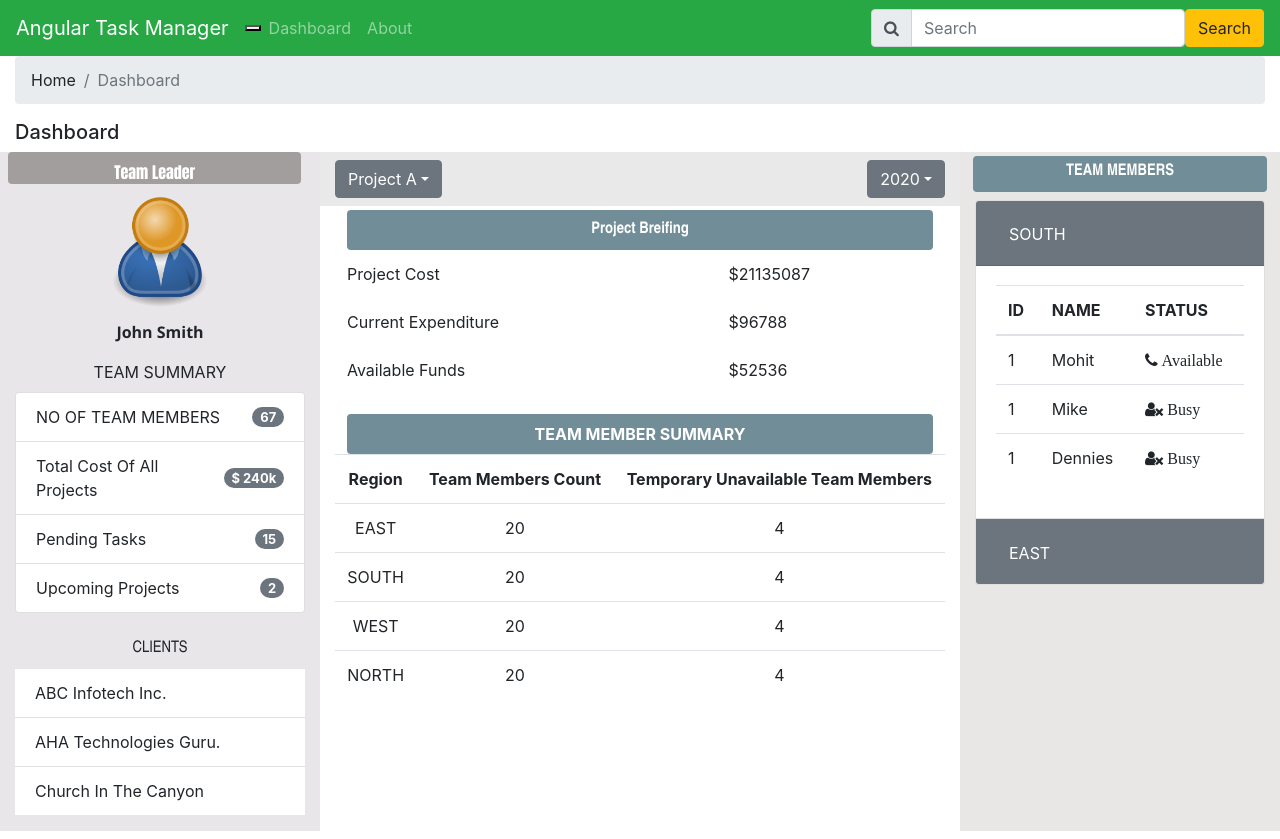
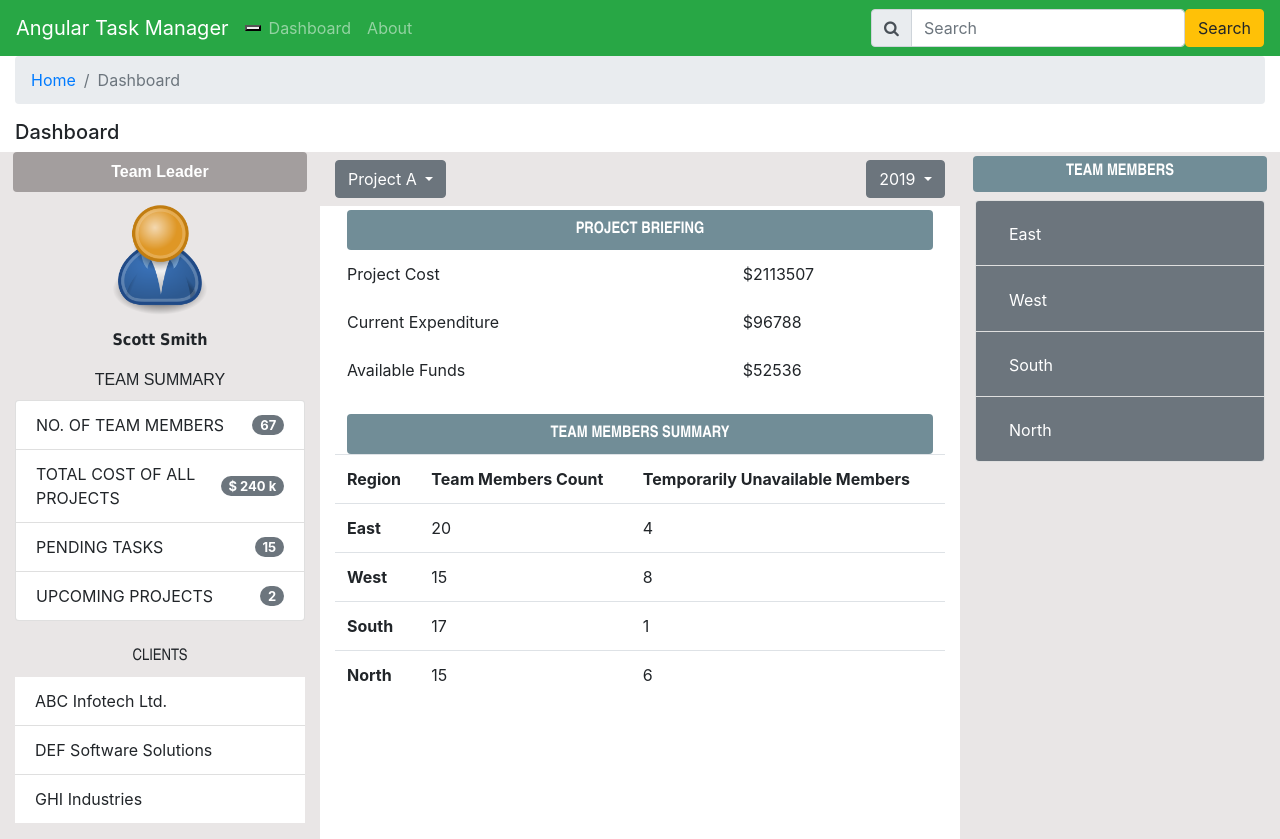
Before and after one commit to devmo2017/angular, an Angular app in the folder TaskManager/: page /dashboard in a window 1280 px wide. Built offline with nearby package versions, Linux system fonts and the light colour scheme.

Commit message:
updated dashboard for ngfor and json objects

```diff
--- a/TaskManager/src/app/dashboard/dashboard.component.html
+++ b/TaskManager/src/app/dashboard/dashboard.component.html
@@ -1,84 +1,81 @@
 <nav>
   <ol class="breadcrumb">
-    <li class="breadcrumb-item"><a routeLink="dashboard">Home</a></li>
+    <li class="breadcrumb-item"><a routerLink="/">Home</a></li>
     <li class="breadcrumb-item active">Dashboard</li>
   </ol>
 </nav>
+
 <h5>Dashboard</h5>
 <div class="row">
-  <div class="col-lg-3 pb-3" style="background-color: #e9e6e9;">
+  <div class="col-lg-3 pb-3" style="background-color:#e9e6e6">
     <div class="row">
-      <div class="col-11 text-white text-center mx-2 rounded pt-2 pv-2 font-weight-bold"
-        style="background-color: #a39e9e; font-family: Impact, Haettenschweiler, 'Arial Narrow Bold', sans-serif;">
-        {{Designation}}
-      </div>
+      <div class="col-11 text-white text-center mx-auto rounded pt-2 pb-2 font-weight-bold"
+        style="background-color:#a39e9e; font-family:  'Arial Narrow Bold', sans-serif">{{Designation}}</div>
       <div class="col-12 text-center mt-2">
         <img src="assets/user.png" width="120px">
       </div>
-      <div class="col-12 text-center pt-2 pb-2 font-weight-bold"
-        style="font-family: 'Segoe UI', Tahoma, Geneva, Verdana, sans-serif;">
+      <div class="col-12 text-center pt-2 pb-2 font-weight-bold" style="font-family: Tahoma">
         {{Username}}
       </div>
-      <div class="col-12 text-center pt-2 pb-2 font-family: Arial">TEAM SUMMARY</div>
+      <div class="col-12 text-center pt-2 pb-2" style="font-family: Arial">TEAM SUMMARY</div>
       <div class="col-12 mb-3">
         <ul class="list-group">
-          <li class="list-group-item d-flex justify-content-between align-items-center">NO OF TEAM MEMBERS
-            <span class="badge badge-secondary badge-pill" style="font-size: 13px;">{{NoOfTeamMembers}}</span>
+          <li class="list-group-item d-flex justify-content-between align-items-center">
+            NO. OF TEAM MEMBERS
+            <span class="badge badge-secondary badge-pill" style="font-size:13px">{{NoOfTeamMembers}}</span>
           </li>
-          <li class="list-group-item d-flex justify-content-between align-items-center">Total Cost Of All Projects
-            <span class="badge badge-secondary badge-pill" style="font-size: 13px;">$ {{TotalCostOfAllProjects}}k</span>
+          <li class="list-group-item d-flex justify-content-between align-items-center">
+            TOTAL COST OF ALL PROJECTS
+            <span class="badge badge-secondary badge-pill" style="font-size:13px">$ {{TotalCostOfAllProjects}} k</span>
           </li>
-          <li class="list-group-item d-flex justify-content-between align-items-center">Pending Tasks
-            <span class="badge badge-secondary badge-pill" style="font-size: 13px;">{{PendingTasks}}</span>
+          <li class="list-group-item d-flex justify-content-between align-items-center">
+            PENDING TASKS
+            <span class="badge badge-secondary badge-pill" style="font-size:13px">{{PendingTasks}}</span>
           </li>
-          <li class="list-group-item d-flex justify-content-between align-items-center">Upcoming Projects
-            <span class="badge badge-secondary badge-pill" style="font-size: 13px;">{{UpComingProjects}}</span>
+          <li class="list-group-item d-flex justify-content-between align-items-center">
+            UPCOMING PROJECTS
+            <span class="badge badge-secondary badge-pill" style="font-size:13px">{{UpComingProjects}}</span>
           </li>
         </ul>
       </div>
-      <div class="col-12 text-center pt-2 pb-2" style="font-family: Arial Narrow;">CLIENTS</div>
+      <div class="col-12 text-center pt-2 pb-2" style="font-family: 'Arial Narrow'">CLIENTS</div>
       <div class="col-12">
         <ul class="list-group list-group-flush">
-          <li class="list-group-item">ABC Infotech Inc.</li>
-          <li class="list-group-item">AHA Technologies Guru.</li>
-          <li class="list-group-item">Church In The Canyon</li>
+          <li class="list-group-item" *ngFor="let client of Clients">{{client}}</li>
         </ul>
       </div>
     </div>
   </div>
   <div class="col-lg-6">
     <div class="row">
-      <div class="col-12 pt-0 pb-2" style="background-color: #e9e9e9;">
+      <div class="col-12 pt-0 pb-2" style="background-color:#e9e6e6">
         <div class="row mt-2">
           <div class="col-6 text-left">
             <div class="dropdown">
               <button class="btn btn-secondary dropdown-toggle" type="button" id="dropdownMenuButton"
-                data-toggle="dropdown">Project A</button>
+                data-toggle="dropdown">
+                Project A
+              </button>
               <div class="dropdown-menu">
-                <a class="dropdown-item" href="#">Project A</a>
-                <a class="dropdown-item" href="#">Project B</a>
-                <a class="dropdown-item" href="#">Project C</a>
-                <a class="dropdown-item" href="#">Project D</a>
+                <a class="dropdown-item" href="#" *ngFor="let project of Projects">{{project}}</a>
               </div>
             </div>
           </div>
           <div class="col-6 text-right">
             <div class="dropdown">
               <button class="btn btn-secondary dropdown-toggle" type="button" id="dropdownMenuButton"
-                data-toggle="dropdown">2020</button>
+                data-toggle="dropdown">
+                2019
+              </button>
               <div class="dropdown-menu">
-                <a class="dropdown-item" href="#">2019</a>
-                <a class="dropdown-item" href="#">2018</a>
-                <a class="dropdown-item" href="#">2017</a>
-                <a class="dropdown-item" href="#">2016</a>
+                <a class="dropdown-item" href="#" *ngFor="let year of Years">{{year}}</a>
               </div>
             </div>
           </div>
         </div>
       </div>
       <div class="col-11 mx-auto mt-1 text-white text-center pt-2 pb-2 mx-auto rounded font-weight-bold"
-        style="background-color: #718d97; font-family: Arial Narrow;">
-        Project Breifing</div>
+        style="background-color: #718d97; font-family: 'Arial Narrow'">PROJECT BRIEFING</div>
       <div class="col-12">
         <table class="table table-borderless">
           <tr>
@@ -96,117 +93,58 @@
         </table>
       </div>
       <div class="col-11 mx-auto mt-1 text-white text-center pt-2 pb-2 mx-2 rounded font-weight-bold"
-        style="background-color: #718d97;">TEAM MEMBER SUMMARY</div>
+        style="background-color:#718d97; font-family: 'Arial Narrow'">TEAM MEMBERS SUMMARY</div>
       <div class="col-12">
-        <table class="table text-center">
+        <table class="table">
           <tr>
             <th>Region</th>
             <th>Team Members Count</th>
-            <th>Temporary Unavailable Team Members</th>
+            <th>Temporarily Unavailable Members</th>
           </tr>
-          <tr>
-            <td>EAST</td>
-            <td>20</td>
-            <td>4</td>
+          <tr *ngFor="let teamMemberSumary of TeamMembersSummary">
+            <td>
+              <b>{{teamMemberSumary.Region}}</b>
+            </td>
+            <td>
+              {{teamMemberSumary.TeamMembersCount}}
+            </td>
+            <td>
+              {{teamMemberSumary.TemporarilyUnavailableMembers}}
+            </td>
           </tr>
-          <tr>
-            <td>SOUTH</td>
-            <td>20</td>
-            <td>4</td>
-          </tr>
-          <tr>
-            <td>WEST</td>
-            <td>20</td>
-            <td>4</td>
-          </tr>
-          <tr>
-            <td>NORTH</td>
-            <td>20</td>
-            <td>4</td>
-          </tr>
+
         </table>
       </div>
     </div>
   </div>
-
-  <div class="col-lg-3" style="background-color: #e9e6e6;">
+  <div class="col-lg-3" style="background-color:#e9e6e6">
     <div class="row">
       <div class="col-11 mx-auto mt-1 text-white text-center pt-1 pb-2 mx-2 rounded font-weight-bold"
-        style="background-color: #718d97; font-family: Arial Narrow;">TEAM MEMBERS</div>
+        style="background-color:#718d97; font-family: 'Arial Narrow'">TEAM MEMBERS</div>
       <div class="col-lg-12 pt-2">
         <div class="accordion" id="accordion1">
-
-          <div class="card">
-            <div class="card-header badge-secondary" id="card1">
+          <div class="card" *ngFor="let teamMembersGroup of TeamMembers; let i = index">
+            <div class="card-header bg-secondary" id="card1">
               <h2 class="mb-0">
                 <button class="btn btn-link text-white" type="button" data-toggle="collapse"
-                  data-target="#cardbody1">SOUTH</button>
+                  [attr.data-target]=" '#cardbody' + i ">{{teamMembersGroup.Region}}</button>
               </h2>
             </div>
-            <div id="cardbody1" class="collapse show" data-parent="#accordion1">
+            <div [id]=" 'cardbody' + i " class="collapse" data-parent="#accordion1">
               <div class="card-body">
                 <table class="table">
                   <thead>
                     <tr>
                       <th>ID</th>
-                      <th>NAME</th>
-                      <th>STATUS</th>
+                      <th>Name</th>
+                      <th>Status</th>
                     </tr>
                   </thead>
                   <tbody>
-                    <tr>
-                      <td>1</td>
-                      <td>Mohit</td>
-                      <td><i class="fa fa-phone"> Available</i></td>
-                    </tr>
-                    <tr>
-                      <td>1</td>
-                      <td>Mike</td>
-                      <td><i class="fa fa-user-times"> Busy</i></td>
-                    </tr>
-                    <tr>
-                      <td>1</td>
-                      <td>Dennies</td>
-                      <td><i class="fa fa-user-times"> Busy</i></td>
-                    </tr>
-                  </tbody>
-                </table>
-              </div>
-            </div>
-          </div>
-
-          <div class="card">
-            <div class="card-header badge-secondary" id="card2">
-              <h2 class="mb-0">
-                <button class="btn btn-link text-white" type="button" data-toggle="collapse"
-                  data-target="#cardbody2">EAST</button>
-              </h2>
-            </div>
-            <div id="cardbody2" class="collapse" data-parent="#accordion1">
-              <div class="card-body">
-                <table class="table">
-                  <thead>
-                    <tr>
-                      <th>ID</th>
-                      <th>NAME</th>
-                      <th>STATUS</th>
-                    </tr>
-                  </thead>
-                  <tbody>
-                    <tr>
-                      <td>1</td>
-                      <td>Mohit</td>
-                      <td><i class="fa fa-phone">Available</i></td>
-                    </tr>
-                    <tr>
-                      <td>1</td>
-                      <td>Mike</td>
-                      <td><i class="fa fa-user-times">Busy</i></td>
-                    </tr>
-                    <tr>
-                      <td>1</td>
-                      <td>Dennies</td>
-                      <td><i class="fa fa-user-times">Busy</i></td>
+                    <tr *ngFor="let member of teamMembersGroup.Members">
+                      <td>{{member.ID}}</td>
+                      <td>{{member.Name}}</td>
+                      <td>{{member.Status}}</td>
                     </tr>
                   </tbody>
                 </table>
@@ -218,3 +156,4 @@
       </div>
     </div>
   </div>
+</div>
--- a/TaskManager/src/app/dashboard/dashboard.component.ts
+++ b/TaskManager/src/app/dashboard/dashboard.component.ts
@@ -16,15 +16,95 @@ export class DashboardComponent implements OnInit {
   CurrentExpenditure: number;
   AvailableFunds: number;
 
-  ngOnInit(): void {
+  Clients: string[];
+  Projects: string[];
+  Years: number[] = [];
+  TeamMembersSummary = [];
+  TeamMembers = [];
+
+  ngOnInit() {
     this.Designation = "Team Leader";
-    this.Username = "John Smith";
+    this.Username = "Scott Smith";
     this.NoOfTeamMembers = 67;
     this.TotalCostOfAllProjects = 240;
     this.PendingTasks = 15;
     this.UpComingProjects = 2;
-    this.ProjectCost = 21135087;
+    this.ProjectCost = 2113507;
     this.CurrentExpenditure = 96788;
     this.AvailableFunds = 52536;
+
+    this.Clients = [
+      "ABC Infotech Ltd.",
+      "DEF Software Solutions",
+      "GHI Industries"
+    ];
+
+    this.Projects = ["Project A", "Project B", "Project C", "Project D"];
+
+    for (var i = 2019; i >= 2010; i--) {
+      this.Years.push(i);
+    }
+
+    this.TeamMembersSummary = [
+      {
+        Region: "East",
+        TeamMembersCount: 20,
+        TemporarilyUnavailableMembers: 4
+      },
+      {
+        Region: "West",
+        TeamMembersCount: 15,
+        TemporarilyUnavailableMembers: 8
+      },
+      {
+        Region: "South",
+        TeamMembersCount: 17,
+        TemporarilyUnavailableMembers: 1
+      },
+      {
+        Region: "North",
+        TeamMembersCount: 15,
+        TemporarilyUnavailableMembers: 6
+      }
+    ];
+
+    this.TeamMembers = [
+      {
+        Region: "East",
+        Members: [
+          { ID: 1, Name: "Ford", Status: "Available" },
+          { ID: 2, Name: "Miller", Status: "Available" },
+          { ID: 3, Name: "Jones", Status: "Busy" },
+          { ID: 4, Name: "James", Status: "Busy" }
+        ]
+      },
+      {
+        Region: "West",
+        Members: [
+          { ID: 5, Name: "Anna", Status: "Available" },
+          { ID: 6, Name: "Arun", Status: "Available" },
+          { ID: 7, Name: "Varun", Status: "Busy" },
+          { ID: 8, Name: "Jasmine", Status: "Busy" }
+        ]
+      },
+      {
+        Region: "South",
+        Members: [
+          { ID: 9, Name: "Krishna", Status: "Available" },
+          { ID: 10, Name: "Mohan", Status: "Available" },
+          { ID: 11, Name: "Raju", Status: "Busy" },
+          { ID: 12, Name: "Farooq", Status: "Busy" }
+        ]
+      },
+      {
+        Region: "North",
+        Members: [
+          { ID: 13, Name: "Jacob", Status: "Available" },
+          { ID: 14, Name: "Smith", Status: "Available" },
+          { ID: 15, Name: "Jones", Status: "Busy" },
+          { ID: 16, Name: "James", Status: "Busy" }
+        ]
+      }
+    ];
   }
 }
```
